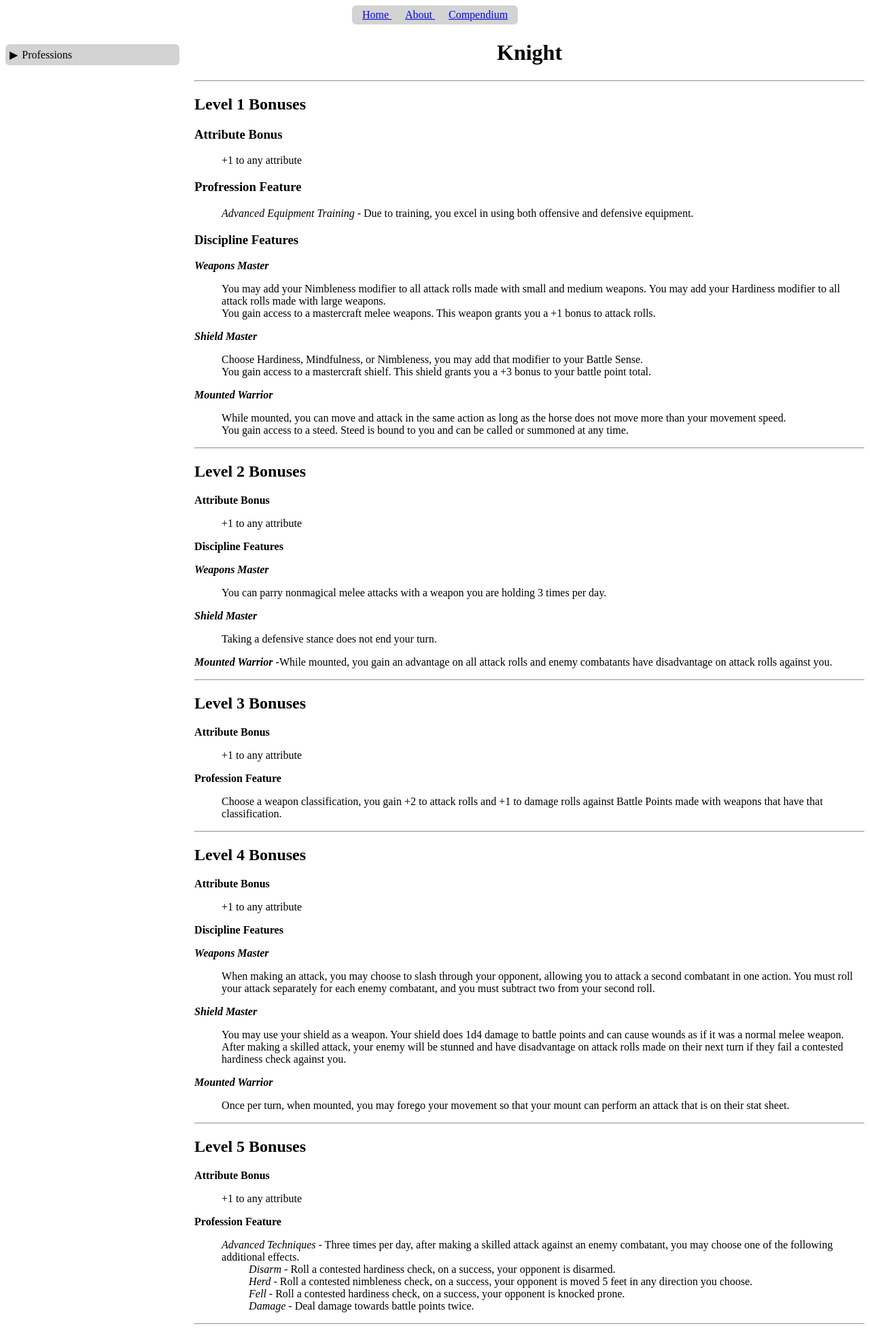
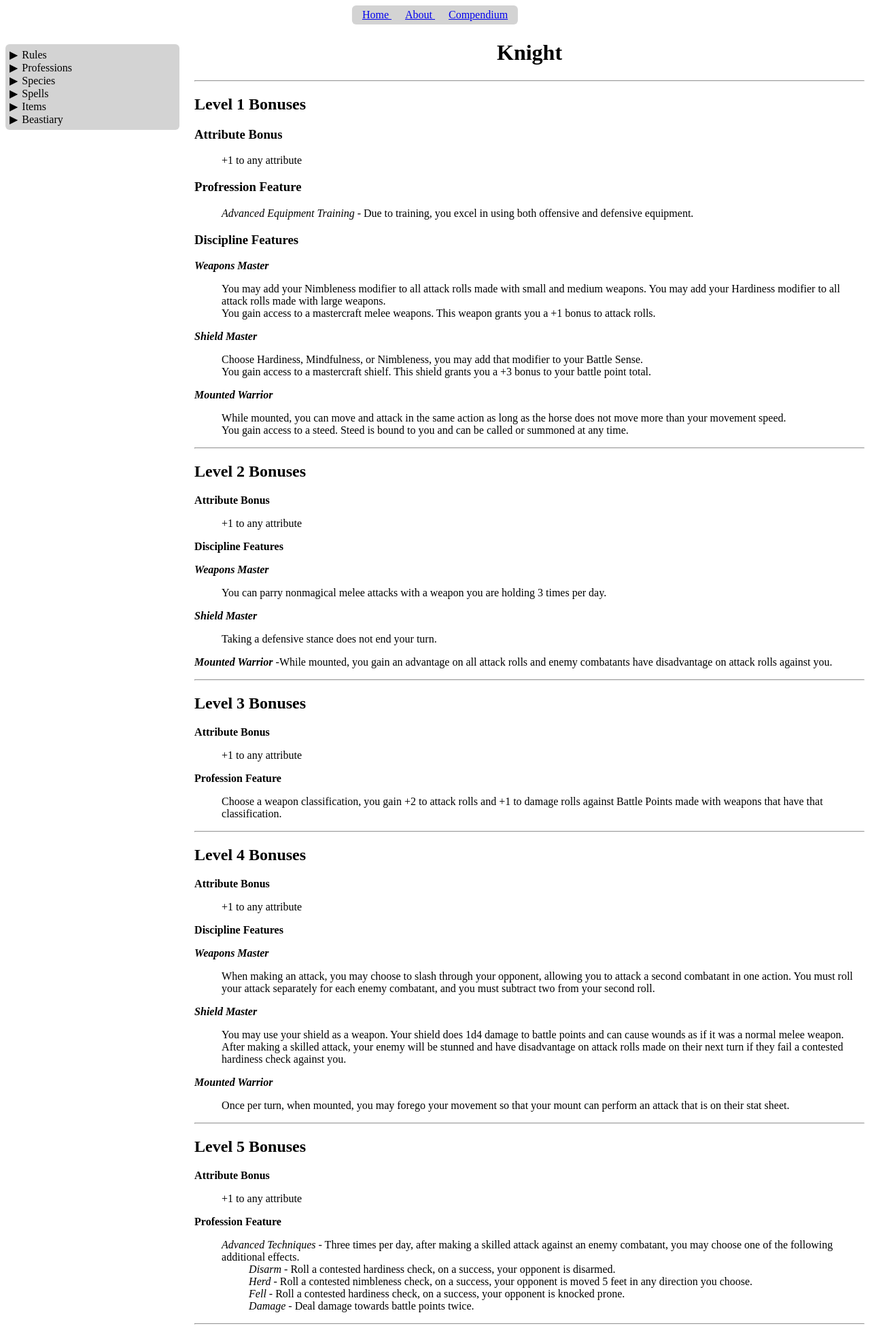
Before and after one commit to Dirty-Byrd/Fated-Companion, a Jekyll site: the page built from _posts/2025-06-16-knight.md, in a window 1280 px wide. Shown: the whole page at 68% size. Built offline with Jekyll 4.4.1, drawn with Linux system fonts in a browser that asks for light colours.

Commit message:
Added all main branches to compendium tree view

```diff
--- a/_layouts/post.html
+++ b/_layouts/post.html
@@ -86,10 +86,60 @@ layout: default
 
 <div class="sidenav">
     <ul id="navlist">
+        <li><span class="caret">Rules</span>
+            <ul class="nested">
+                {% assign rules = site.posts | where: 'parent', 'Rules' %}
+                {% for post in rules %}
+                <li>
+                    <a href="/Fated-Companion{{ post.url }}">{{post.title}}</a>
+                </li>
+                {% endfor %}
+            </ul>
+        </li>
         <li><span class="caret">Professions</span>
             <ul class="nested">
-                {% assign professions = site.posts | where: 'parent', Professions %}
+                {% assign professions = site.posts | where: 'parent', 'Professions' %}
                 {% for post in professions %}
+                <li>
+                    <a href="/Fated-Companion{{ post.url }}">{{post.title}}</a>
+                </li>
+                {% endfor %}
+            </ul>
+        </li>
+        <li><span class="caret">Species</span>
+            <ul class="nested">
+                {% assign species = site.posts | where: 'parent', 'Species' %}
+                {% for post in species %}
+                <li>
+                    <a href="/Fated-Companion{{ post.url }}">{{post.title}}</a>
+                </li>
+                {% endfor %}
+            </ul>
+        </li>
+        <li><span class="caret">Spells</span>
+            <ul class="nested">
+                {% assign spells = site.posts | where: 'parent', 'Spells' %}
+                {% for post in spells %}
+                <li>
+                    <a href="/Fated-Companion{{ post.url }}">{{post.title}}</a>
+                </li>
+                {% endfor %}
+            </ul>
+        </li>
+        <li><span class="caret">Items</span>
+            <ul class="nested">
+                {% assign items = site.posts | where: 'parent', 'Items' %}
+                {% for post in items %}
+                <li>
+                    <a href="/Fated-Companion{{ post.url }}">{{post.title}}</a>
+                </li>
+                {% endfor %}
+            </ul>
+        </li>
+        <li><span class="caret">Beastiary</span>
+            <ul class="nested">
+                {% assign beastiary = site.posts | where: 'parent', 'Beastiary' %}
+                {% for post in beastiary %}
                 <li>
                     <a href="/Fated-Companion{{ post.url }}">{{post.title}}</a>
                 </li>
```
Also changed, not shown: _posts/2025-06-16-valumian.md (added, +6 -0 lines).
